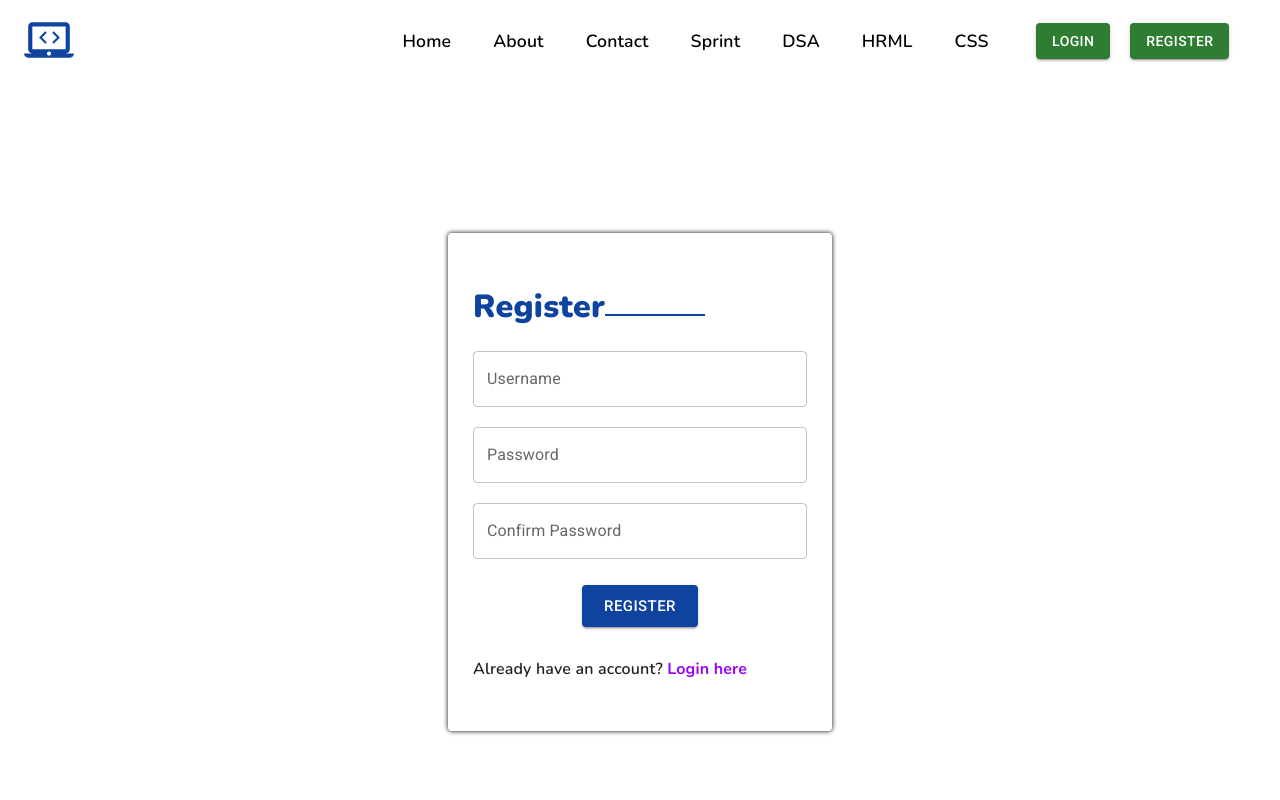
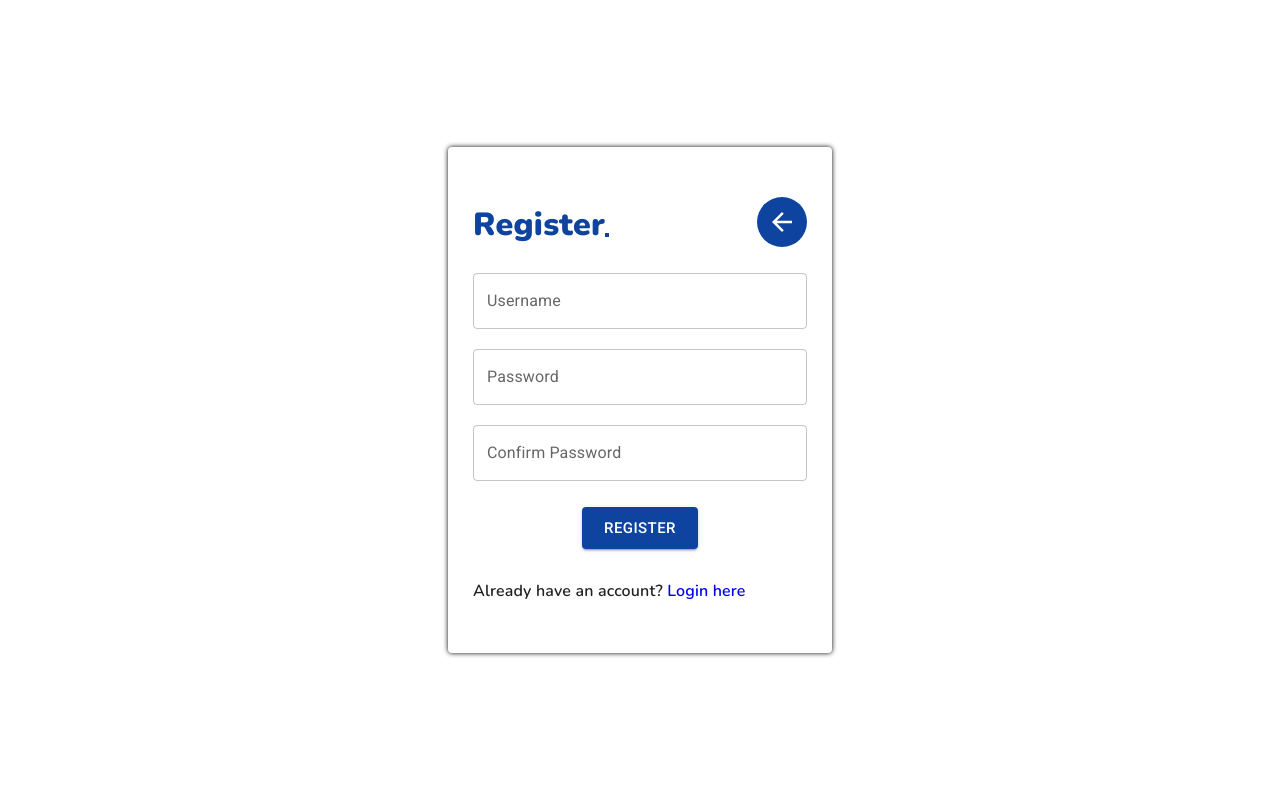
Before and after one commit to RjRishuSty/DSA, a React (Create React App) app in the folder myweb/: page /register in a window 1280 px wide. Shown: the top 800 px of the page. Built offline with nearby package versions, Linux system fonts and the light colour scheme.

Commit message:
Add function in login or register

```diff
--- a/myweb/src/Component/HeadingBorder/HeadingBorder.module.css
+++ b/myweb/src/Component/HeadingBorder/HeadingBorder.module.css
@@ -1,8 +1,8 @@
 .borderOne {
-  border: 1px solid var(--logo-color);
-  width: 30%;
+  border: 2px solid var(--logo-color);
+  width: 100%;
   height: auto;
-  margin-top: 1rem;
+  margin-top: 2rem;
 }
 .borderTwo{
   border: 1px solid var( --primary-background);
--- a/myweb/src/Component/Layout/Layout.jsx
+++ b/myweb/src/Component/Layout/Layout.jsx
@@ -2,16 +2,19 @@ import React from "react";
 import Styles from '../Layout/Layout.module.css';
 import { Navbar } from "../Navbar/Navbar";
 import { Footer } from "../Footer/Footer";
-import { Outlet } from "react-router-dom";
+import { Outlet, useLocation } from "react-router-dom";
 
 const Layout = () => {
+  const location = useLocation()
+  const hiddeNavAndFooter = location.pathname === '/login' || location.pathname === '/register';
   return (
     <>
-      <Navbar />
+      {!hiddeNavAndFooter && <Navbar />}
       <main className={Styles.main}>
         <Outlet />
       </main>
-      <Footer />
+      {!hiddeNavAndFooter && <Footer />}
+
     </>
   );
 };
--- a/myweb/src/Component/Navbar/Navbar.jsx
+++ b/myweb/src/Component/Navbar/Navbar.jsx
@@ -12,32 +12,36 @@ export const Navbar = () => {
   const isMobile = useMediaQuery("(max-width:800px)");
   const [clickedMenu, setClickedMenu] = useState(false);
   const [darkMode, setDarkMode] = useState(false);
-
+  const [logedIn, setLogedIn] = useState(() => {
+    const login = localStorage.getItem("LogedIn");
+    return login ? true : false;
+  });
   return (
     <>
       <Box component="nav" className={Styles.navbarSection}>
         <AppBar position="static">
           <Toolbar className={Styles.navbar}>
-            <Logo context="navbar"/>
+            <Logo context="navbar" />
             {!isMobile && (
               <Box component="div" className={Styles.menuSection}>
                 <MenuItems />
-                <ButtonComponent />
+                {!logedIn && <ButtonComponent />}
               </Box>
             )}
             {isMobile && (
               <>
-
                 <IconButton
                   size="large"
                   edge="start"
                   color="black"
                   aria-label="menu"
                   sx={{ mr: 2 }}
-
                 >
-              <DarkMode mode={darkMode} setMode={setDarkMode}/>
-                <MenuIcon className={Styles.menuIcon}  onClick={() => setClickedMenu(!clickedMenu)}/>
+                  <DarkMode mode={darkMode} setMode={setDarkMode} />
+                  <MenuIcon
+                    className={Styles.menuIcon}
+                    onClick={() => setClickedMenu(!clickedMenu)}
+                  />
                 </IconButton>
               </>
             )}
@@ -46,7 +50,7 @@ export const Navbar = () => {
         {isMobile && (
           <Box className={clickedMenu ? Styles.afterClickMenu : Styles.sideBar}>
             <Box className={Styles.brandSection}>
-              <Logo context="navbar"/>
+              <Logo context="navbar" />
               <CloseIcon
                 className={Styles.closeIcon}
                 onClick={() => setClickedMenu(!clickedMenu)}
--- a/myweb/src/Pages/Login/Login.jsx
+++ b/myweb/src/Pages/Login/Login.jsx
@@ -1,38 +1,114 @@
 import { Box, Button, Card, TextField, Typography } from "@mui/material";
-import React from "react";
+import React, { useEffect, useState } from "react";
 import Styles from "./Login.module.css";
+import ArrowBackIcon from "@mui/icons-material/ArrowBack";
 import HeadingBorder from "../../Component/HeadingBorder/HeadingBorder";
+import { Link, useNavigate } from "react-router-dom";
+import { enqueueSnackbar } from "notistack";
 
 const Login = () => {
+  const navigate = useNavigate();
+  const [localStorageData, setLocalStorageData] = useState();
+  const [loginData, setLoginData] = useState({
+    username: "",
+    password: "",
+  });
+  const handlearChange = (e) => {
+    setLoginData((prev) => ({ ...prev, [e.target.id]: e.target.value }));
+  };
+  const handlearSubmit = (e) => {
+    e.preventDefault();
+    if (validateLogin(loginData)) {
+      localStorage.setItem('LogedIn',true);
+      enqueueSnackbar('Login Successfully',{variant:'success'});
+      navigate('/')
+    }
+  };
+  const validateLogin = (loginData) => {
+    if (loginData.username === "") {
+      enqueueSnackbar("Username is a required field", { variant: "error" });
+      return false;
+    }
+    if (loginData.password === "") {
+      enqueueSnackbar("Password is a required field", { variant: "error" });
+      return false;
+    }
+    if (localStorageData) {
+      if (localStorageData.username !== loginData.username) {
+        enqueueSnackbar("Username is incorrect.", { variant: "error" });
+        return false;
+      }
+      if (localStorageData.password !== loginData.password) {
+        enqueueSnackbar("Password is incorrect.", { variant: "error" });
+        return false;
+      }
+    }
+    return true;
+  };
+
+  useEffect(() => {
+    const fetchData = localStorage.getItem("RegisterData");
+    if (!fetchData) {
+      enqueueSnackbar(
+        "Sorry, You are new user so first of all please register your usename and password",
+        { variant: "error" }
+      );
+      navigate("/register");
+    } else {
+      const parse = JSON.parse(fetchData);
+      setLocalStorageData(parse);
+    }
+  }, []);
+  console.log("d", localStorageData);
   return (
     <Box className={Styles.loginPage}>
       <Card className={Styles.loginCard}>
-        <Box className={Styles.headingSection}>
-          <Typography component="h3" className={Styles.heading}>
-            Login
-          </Typography>
-          <HeadingBorder context="borderOne"/>
+        <Box component="div" className={Styles.headingSection}>
+          <Box component="div" className={Styles.headingWithBorder}>
+            <Typography component="h3" className={Styles.heading}>
+              Login
+            </Typography>
+            <HeadingBorder context="borderOne" />
+          </Box>
+          <Box component="div">
+            <Link to="/">
+              {" "}
+              <ArrowBackIcon className={Styles.backIcon} />
+            </Link>
+          </Box>
         </Box>
 
-        <form className={Styles.form}>
+        <form className={Styles.form} onSubmit={handlearSubmit}>
           <TextField
             id="username"
             label="Username"
             variant="outlined"
             className={Styles.input}
+            onChange={handlearChange}
           />
           <TextField
             id="password"
             label="Password"
             variant="outlined"
             className={Styles.input}
+            onChange={handlearChange}
           />
-          <Button variant="contained" size="large" sx={{ mt: 2 }} className={Styles.btn}>
+          <Button
+            variant="contained"
+            size="large"
+            sx={{ mt: 2 }}
+            className={Styles.btn}
+            type="submit"
+          >
             Login
           </Button>
-
         </form>
-        <Typography className={Styles.description}>Don't have an account? <span>Register now</span></Typography>
+        <Typography className={Styles.description}>
+          Don't have an account?{" "}
+          <Link to="/register">
+            <span>Register now</span>
+          </Link>
+        </Typography>
       </Card>
     </Box>
   );
--- a/myweb/src/Pages/Login/Login.module.css
+++ b/myweb/src/Pages/Login/Login.module.css
@@ -19,13 +19,38 @@
   height: auto;
   margin-bottom: 10px !important;
   display: flex;
+  justify-content: space-between;
+  align-items: center;
+}
+.headingWithBorder{
+  width: 40%;
+  display: flex;
   justify-content: start;
-  align-items: center;
+  align-items: start;
 }
 .heading {
   font-size: 2rem !important;
   font-weight: 900 !important;
   font-family: var(--primary-font-family) !important;
+  color: var(--logo-color) !important;
+}
+.backIcon > a{
+  text-decoration: none;
+}
+.backIcon{
+  width: 50px !important;
+  height: 50px !important;
+  padding: 10px;
+  background-color: var(--logo-color) !important;
+  border-radius: 50% !important;
+  color: var(--primary-font-color) !important;
+  display: flex;
+  justify-content: center;
+  align-items: center;
+  cursor: pointer;
+}
+.backIcon:hover{
+  background-color: var(--primary-background) !important;
   color: var(--logo-color) !important;
 }
 .form {
--- a/myweb/src/Pages/Register/Register.jsx
+++ b/myweb/src/Pages/Register/Register.jsx
@@ -1,8 +1,10 @@
 import React, { useEffect, useState } from "react";
 import Styles from "./Register.module.css";
+import ArrowBackIcon from "@mui/icons-material/ArrowBack";
 import { Box, Button, Card, TextField, Typography } from "@mui/material";
 import HeadingBorder from "../../Component/HeadingBorder/HeadingBorder";
 import { useSnackbar } from "notistack";
+import { Link } from "react-router-dom";
 
 const Register = () => {
   const { enqueueSnackbar } = useSnackbar();
@@ -22,7 +24,7 @@ const Register = () => {
     e.preventDefault();
     if (validateInputData(formData)) {
       localStorage.setItem("RegisterData", JSON.stringify(formData));
-      enqueueSnackbar('Registered successfully', {variant:'success'});
+      enqueueSnackbar("Registered successfully", { variant: "success" });
     }
   };
 
@@ -64,10 +66,17 @@ const Register = () => {
     <Box className={Styles.registerPage}>
       <Card className={Styles.registerCard}>
         <Box className={Styles.headingSection}>
-          <Typography component="h3" className={Styles.heading}>
-            Register
-          </Typography>
-          <HeadingBorder context="borderOne" />
+          <Box component="div" className={Styles.headingWithBorder}>
+            <Typography component="h3" className={Styles.heading}>
+              Register
+            </Typography>
+            <HeadingBorder context="borderOne" />
+          </Box>
+          <Box component="div">
+            <Link to="/">
+              <ArrowBackIcon className={Styles.backIcon} />
+            </Link>
+          </Box>
         </Box>
 
         <form className={Styles.form} onSubmit={submitForm}>
@@ -103,7 +112,7 @@ const Register = () => {
           </Button>
         </form>
         <Typography className={Styles.description}>
-          Already have an account? <span>Login here</span>
+          Already have an account? <Link to="/login"><span>Login here</span></Link>
         </Typography>
       </Card>
     </Box>
--- a/myweb/src/Pages/Register/Register.module.css
+++ b/myweb/src/Pages/Register/Register.module.css
@@ -20,8 +20,39 @@
   height: auto;
   margin-bottom: 10px !important;
   display: flex;
+  justify-content: space-between;
+  align-items: center;
+}
+.headingWithBorder{
+  width: 40%;
+  display: flex;
   justify-content: start;
+  align-items: start;
+}
+.heading {
+  font-size: 2rem !important;
+  font-weight: 900 !important;
+  font-family: var(--primary-font-family) !important;
+  color: var(--logo-color) !important;
+}
+.backIcon > a{
+  text-decoration: none;
+}
+.backIcon{
+  width: 50px !important;
+  height: 50px !important;
+  padding: 10px;
+  background-color: var(--logo-color) !important;
+  border-radius: 50% !important;
+  color: var(--primary-font-color) !important;
+  display: flex;
+  justify-content: center;
   align-items: center;
+  cursor: pointer;
+}
+.backIcon:hover{
+  background-color: var(--primary-background) !important;
+  color: var(--logo-color) !important;
 }
 .heading {
   font-size: 2rem !important;
--- a/myweb/src/index.css
+++ b/myweb/src/index.css
@@ -21,3 +21,6 @@ body {
   font-family: var(--primary-font-family) !important;
   color: var(--secondary-font-color);
 }
+a{
+  text-decoration: none !important;
+}
```
Also changed, not shown: myweb/src/Component/HeadingBorder/HeadingBorder.jsx (line endings or trailing spaces). Lines whose indentation alone changed are shown as unchanged.
